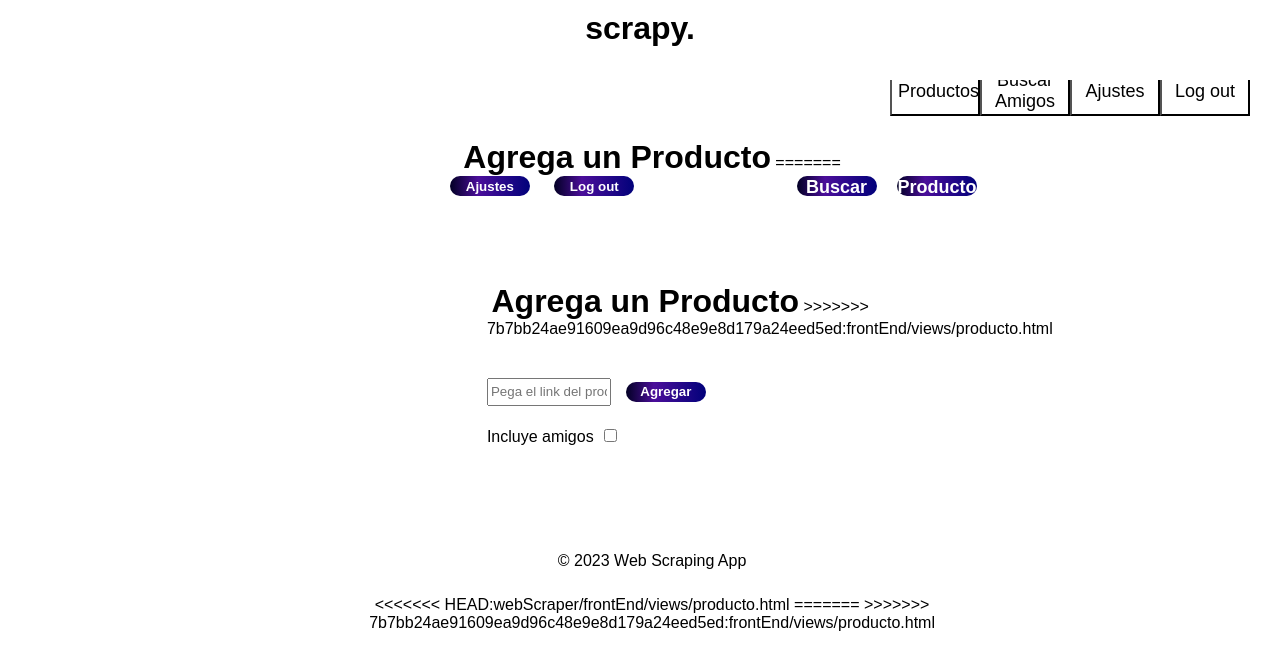
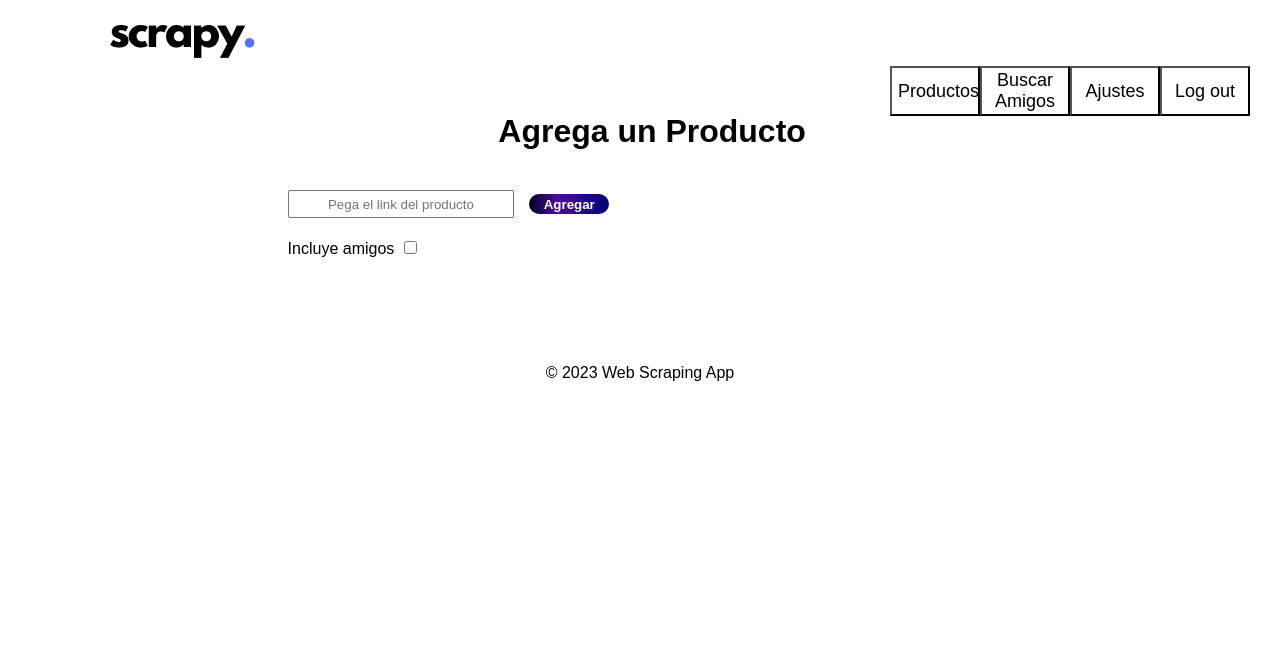
Before and after one commit to haik-x/web-scraper, a plain HTML site: page frontEnd/views/producto.html in a window 1280 px wide. Drawn offline with nearby package versions, Linux system fonts and the light colour scheme; no server answers.

Commit message:
se corrigió errores

```diff
--- a/backEnd/products copy.json
+++ /dev/null
@@ -1 +0,0 @@
-[{"precio":"1997.23","descuento":0,"precioAnterior":0,"nombreProducto":"Arbol Navidad Naviplastic Glaciar Verde Nevado 190cm","link":"https://www.mercadolibre.com.mx/arbol-navidad-naviplastic-glaciar-verde-nevado-190cm/p/MLM21008536#reco_item_pos=0&reco_backend=univb-pdp-buybox&reco_backend_type=low_level&reco_client=pdp-v2p&reco_id=d016f614-5049-41eb-b94b-36a27f195911&reco_backend_model=univb","linkImg":"https://http2.mlstatic.com/D_NQ_NP_962013-MLM43546403762_092020-O.jpg","id":"863d205a-c1bc-4397-96b1-f85a33860092"}]
--- a/frontEnd/views/producto.html
+++ b/frontEnd/views/producto.html
@@ -21,7 +21,6 @@
 </head>
 
 <body>
-<<<<<<< HEAD:webScraper/frontEnd/views/producto.html
     <h1>
         <img src="./../assets/images/SCR-20231112-oqwn.png" alt="" id="scrapyImg">
         <div class="mainMenu">
@@ -36,22 +35,7 @@
         <div class = "agregar">
             <div class="tituloAgregar">
                 <span id = "nuevoProducto"> Agrega un Producto</span>
-=======
-    <div class="header">
-        <h1>scrapy.</h1>
-    </div>
-    <div id="mainMenu">
-        <button onclick="myFunctionP()" class="navBar">Productos</button>
-        <button onclick="myFunction()" class="navBar">Buscar Amigos</button>
-        <button id="settings">Ajustes</button>
-        <button id="logout">Log out</button>
 
-    </div>
-    <div id="body">
-        <div class="agregar">
-            <div class="tituloAgregar">
-                <span id="nuevoProducto"> Agrega un Producto</span>
->>>>>>> 7b7bb24ae91609ea9d96c48e9e8d179a24eed5ed:frontEnd/views/producto.html
             </div>
             <div class="actionAgregar">
                 <br>
@@ -72,8 +56,6 @@
     </footer>
 </body>
 
-<<<<<<< HEAD:webScraper/frontEnd/views/producto.html
     <script type="module" src="./../js/products.js"></script>
-=======
->>>>>>> 7b7bb24ae91609ea9d96c48e9e8d179a24eed5ed:frontEnd/views/producto.html
+
 </html>
```
